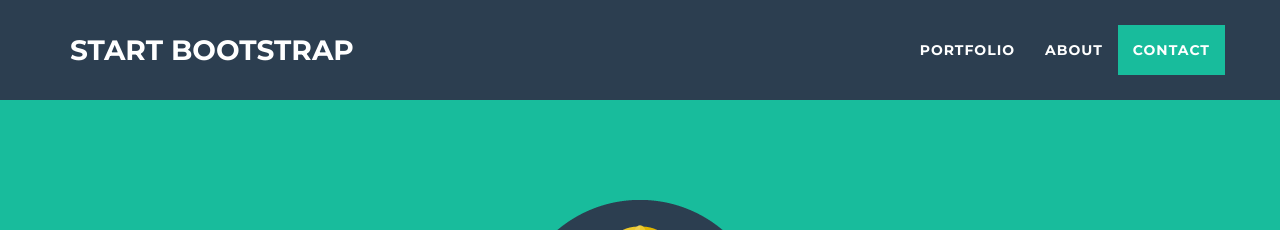
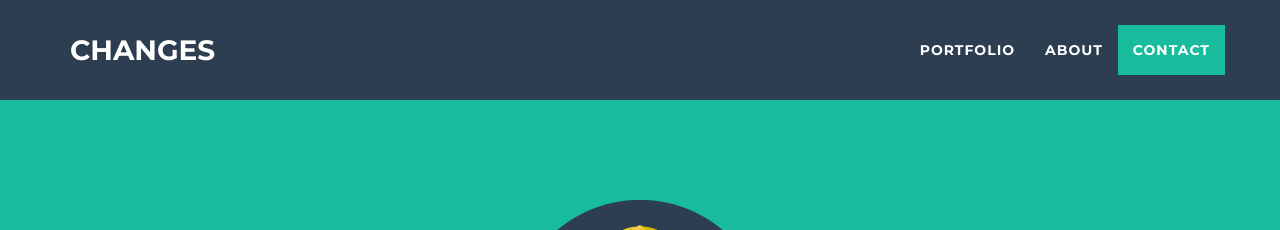
Before and after one commit to SimonXIX/simonxix.github.io, a Jekyll site: the page index.html, which Jekyll copies as it is, in a window 1280 px wide. Shown: the top 230 px of the page. Built offline with Jekyll 4.4.1, drawn with Linux system fonts in a browser that asks for light colours; nearby versions of some CDN libraries.

Commit message:
Edited theme

```diff
--- a/css/freelancer.css
+++ b/css/freelancer.css
@@ -41,7 +41,7 @@
 }
 hr.star-light:after,
 hr.star-primary:after {
-  content: "\f005";
+  content: "\f10c";
   font-family: FontAwesome;
   display: inline-block;
   position: relative;
--- a/index.html
+++ b/index.html
@@ -42,7 +42,7 @@
                 <button type="button" class="navbar-toggle" data-toggle="collapse" data-target="#bs-example-navbar-collapse-1">
                     <span class="sr-only">Toggle navigation</span> Menu <i class="fa fa-bars"></i>
                 </button>
-                <a class="navbar-brand" href="#page-top">Start Bootstrap</a>
+                <a class="navbar-brand" href="#page-top">changes</a>
             </div>
 
             <!-- Collect the nav links, forms, and other content for toggling -->
@@ -199,28 +199,28 @@
                         <div class="row control-group">
                             <div class="form-group col-xs-12 floating-label-form-group controls">
                                 <label for="name">name</label>
-                                <input type="text" class="form-control" placeholder="Name" id="name" required data-validation-required-message="Please enter your name.">
+                                <input type="text" class="form-control" placeholder="name" id="name" required data-validation-required-message="Please enter your name.">
                                 <p class="help-block text-danger"></p>
                             </div>
                         </div>
                         <div class="row control-group">
                             <div class="form-group col-xs-12 floating-label-form-group controls">
                                 <label for="email">email address</label>
-                                <input type="email" class="form-control" placeholder="Email Address" id="email" required data-validation-required-message="Please enter your email address.">
+                                <input type="email" class="form-control" placeholder="email address" id="email" required data-validation-required-message="Please enter your email address.">
                                 <p class="help-block text-danger"></p>
                             </div>
                         </div>
                         <div class="row control-group">
                             <div class="form-group col-xs-12 floating-label-form-group controls">
                                 <label for="phone">phone number</label>
-                                <input type="tel" class="form-control" placeholder="Phone Number" id="phone" required data-validation-required-message="Please enter your phone number.">
+                                <input type="tel" class="form-control" placeholder="phone number" id="phone" required data-validation-required-message="Please enter your phone number.">
                                 <p class="help-block text-danger"></p>
                             </div>
                         </div>
                         <div class="row control-group">
                             <div class="form-group col-xs-12 floating-label-form-group controls">
                                 <label for="message">message</label>
-                                <textarea rows="5" class="form-control" placeholder="Message" id="message" required data-validation-required-message="Please enter a message."></textarea>
+                                <textarea rows="5" class="form-control" placeholder="message" id="message" required data-validation-required-message="please enter a message"></textarea>
                                 <p class="help-block text-danger"></p>
                             </div>
                         </div>
@@ -251,19 +251,16 @@
                         <h3>online</h3>
                         <ul class="list-inline">
                             <li>
-                                <a href="#" class="btn-social btn-outline"><span class="sr-only">Facebook</span><i class="fa fa-fw fa-facebook"></i></a>
+                                <a href="#" class="btn-social btn-outline"><span class="sr-only">GitHub</span><i class="fa fa-fw fa-github"></i></a>
                             </li>
                             <li>
-                                <a href="#" class="btn-social btn-outline"><span class="sr-only">Google Plus</span><i class="fa fa-fw fa-google-plus"></i></a>
+                                <a href="https://twitter.com/SimonXIX" class="btn-social btn-outline"><span class="sr-only">Twitter</span><i class="fa fa-fw fa-twitter"></i></a>
                             </li>
                             <li>
-                                <a href="#" class="btn-social btn-outline"><span class="sr-only">Twitter</span><i class="fa fa-fw fa-twitter"></i></a>
+                                <a href="https://www.linkedin.com/in/simonbarron19/" class="btn-social btn-outline"><span class="sr-only">LinkedIn</span><i class="fa fa-fw fa-linkedin"></i></a>
                             </li>
                             <li>
-                                <a href="#" class="btn-social btn-outline"><span class="sr-only">Linked In</span><i class="fa fa-fw fa-linkedin"></i></a>
-                            </li>
-                            <li>
-                                <a href="#" class="btn-social btn-outline"><span class="sr-only">Dribble</span><i class="fa fa-fw fa-dribbble"></i></a>
+                                <a href="https://undaimonia.wordpress.com/" class="btn-social btn-outline"><span class="sr-only">Blog</span><i class="fa fa-fw fa-wordpress"></i></a>
                             </li>
                         </ul>
                     </div>
@@ -278,7 +275,7 @@
             <div class="container">
                 <div class="row">
                     <div class="col-lg-12">
-                        Copyright &copy; Simon Barron and licensed under a Creative Commons Attribution 4.0 International License (CC BY 4.0).</br>
+                        Copyright &copy; Simon Barron and licensed under a Creative Commons Attribution 4.0 International License (CC BY 4.0).</br></br>
 						<a rel="license" href="http://creativecommons.org/licenses/by/4.0/"><img alt="Creative Commons License" style="border-width:0" src="https://i.creativecommons.org/l/by/4.0/88x31.png" /></a>
                     </div>
                 </div>
```
Also changed, not shown: css/freelancer.min.css.
